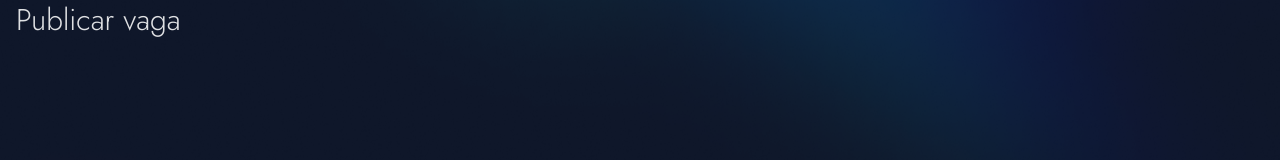
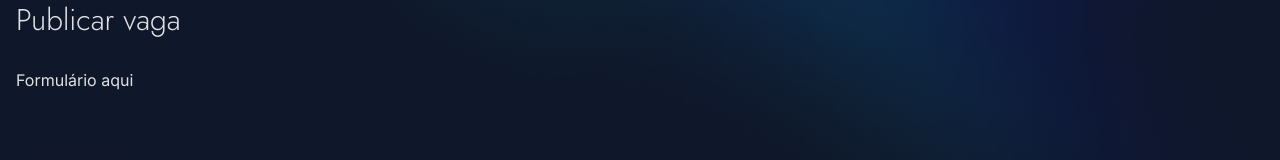
Before and after one commit to fabioper/VenturaHR, a Next.js app in the folder Web/venturahr-web/: page /company/publish-job in a window 1280 px wide. Shown: the part 131-291 px from the top of the page. Built offline with nearby package versions, Linux system fonts and the light colour scheme; no server answers.

Commit message:
placeholder para formulário

```diff
--- a/Web/venturahr-web/src/pages/company/publish-job.tsx
+++ b/Web/venturahr-web/src/pages/company/publish-job.tsx
@@ -12,6 +12,7 @@ const PublishJob: NextPage = () => {
   ]
   return (
     <ProtectedPage onlyRoles={[UserRole.Company]}>
+      <main>
         <header className="py-8">
           <div className="container">
             <div className="flex justify-between items-end">
@@ -31,6 +32,9 @@ const PublishJob: NextPage = () => {
             </h2>
           </div>
         </header>
+
+        <div className="container">Formulário aqui</div>
+      </main>
     </ProtectedPage>
   )
 }
```
Lines whose indentation alone changed are shown as unchanged.
